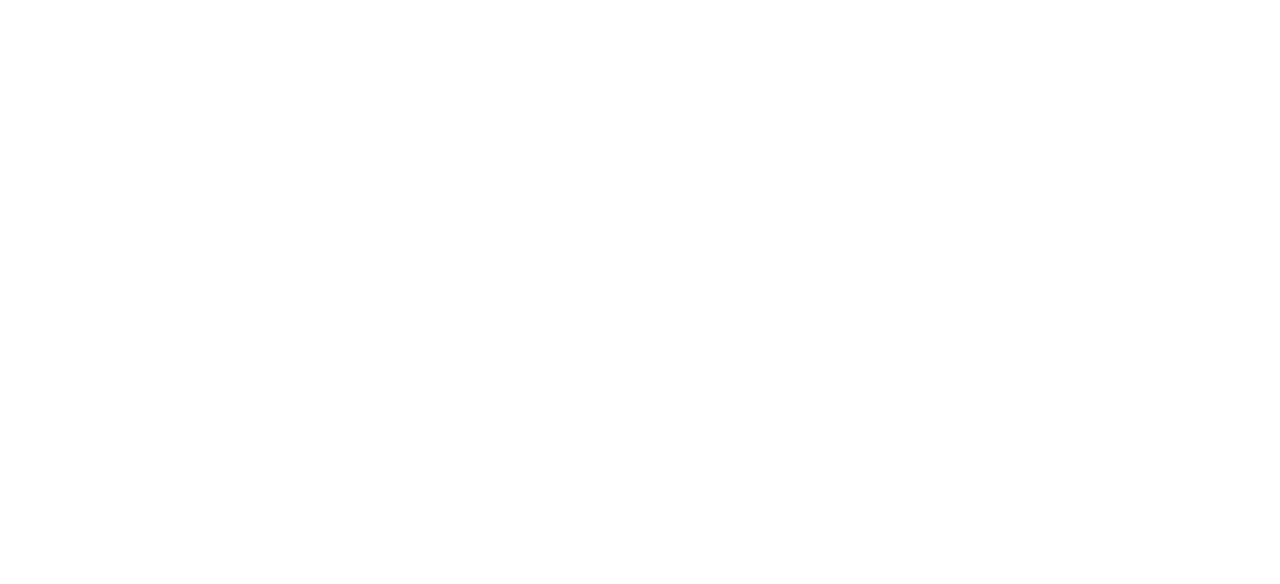
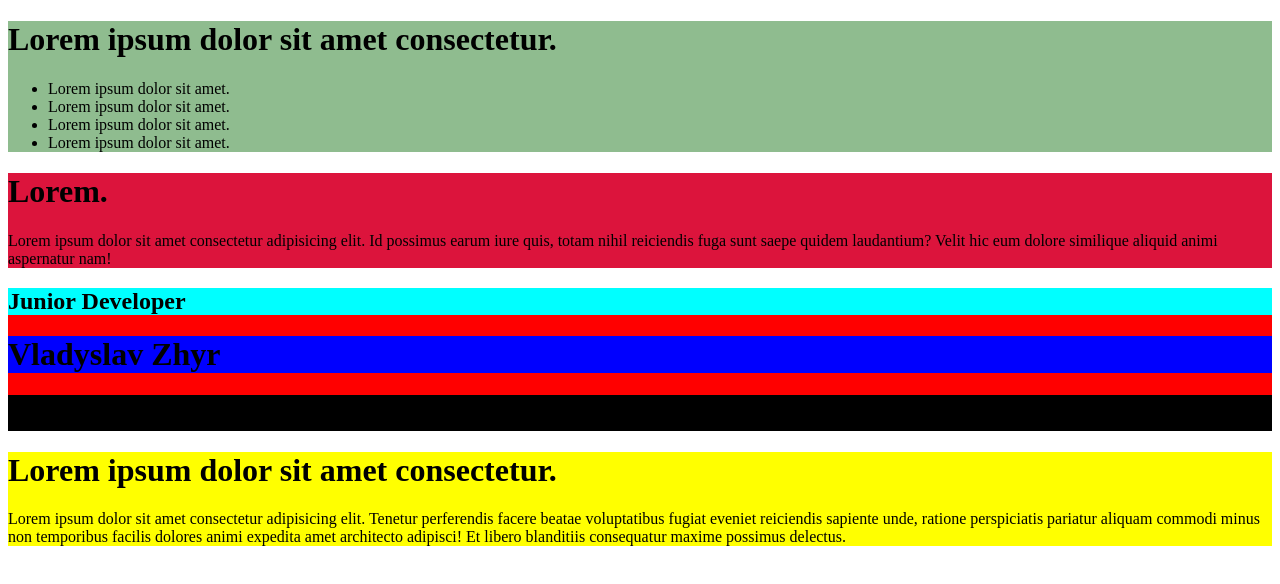
Before and after one commit to VladRaFeed/TEST, a plain HTML site: page index.html in a window 1280 px wide. Drawn offline with Linux system fonts and the light colour scheme.

Commit message:
random 123

```diff
--- a/index.html
+++ b/index.html
@@ -5,6 +5,51 @@
     <meta http-equiv="X-UA-Compatible" content="IE=edge" />
     <meta name="viewport" content="width=device-width, initial-scale=1.0" />
     <title>Document</title>
+    <link rel="stylesheet" type="text/css" href="styles/styles.css" />
   </head>
-  <body></body>
+  <body>
+    <header class="headr">
+      <h1>Lorem ipsum dolor sit amet consectetur.</h1>
+      <ul>
+        <li>Lorem ipsum dolor sit amet.</li>
+        <li>Lorem ipsum dolor sit amet.</li>
+        <li>Lorem ipsum dolor sit amet.</li>
+        <li>Lorem ipsum dolor sit amet.</li>
+      </ul>
+    </header>
+    <div class="container">
+      <div class="row">
+        <div class="services">
+          <h1>Lorem.</h1>
+          <p>
+            Lorem ipsum dolor sit amet consectetur adipisicing elit. Id possimus
+            earum iure quis, totam nihil reiciendis fuga sunt saepe quidem
+            laudantium? Velit hic eum dolore similique aliquid animi aspernatur
+            nam!
+          </p>
+        </div>
+      </div>
+    </div>
+
+    <div class="about">
+      <h2 class="about_position">Junior Developer</h2>
+      <h1 class="about_name">Vladyslav Zhyr</h1>
+      <p class="about_description">
+        Всім привіт! Вітаю вас на своїй сторінці. Тут ви зможете ознайомитись з
+        інормацією про мої навички, досягнення та проекти. \ Hello everybody!
+        Welcome to my page. Here you can find information about my skills,
+        achievements and projects.
+      </p>
+    </div>
+    <footer class="fotr">
+      <h1>Lorem ipsum dolor sit amet consectetur.</h1>
+      <p>
+        Lorem ipsum dolor sit amet consectetur adipisicing elit. Tenetur
+        perferendis facere beatae voluptatibus fugiat eveniet reiciendis
+        sapiente unde, ratione perspiciatis pariatur aliquam commodi minus non
+        temporibus facilis dolores animi expedita amet architecto adipisci! Et
+        libero blanditiis consequatur maxime possimus delectus.
+      </p>
+    </footer>
+  </body>
 </html>
--- a/styles/styles.css
+++ b/styles/styles.css
@@ -0,0 +1,32 @@
+body {
+}
+
+.headr {
+  background-color: darkseagreen;
+}
+
+.container {
+  background-color: gold;
+}
+.row {
+  background-color: darkgreen;
+}
+.services {
+  background-color: crimson;
+}
+.about {
+  background-color: red;
+}
+.about_position {
+  background-color: aqua;
+}
+.about_name {
+  background-color: blue;
+}
+.about_description {
+  background-color: black;
+}
+
+.fotr {
+  background-color: yellow;
+}
```
